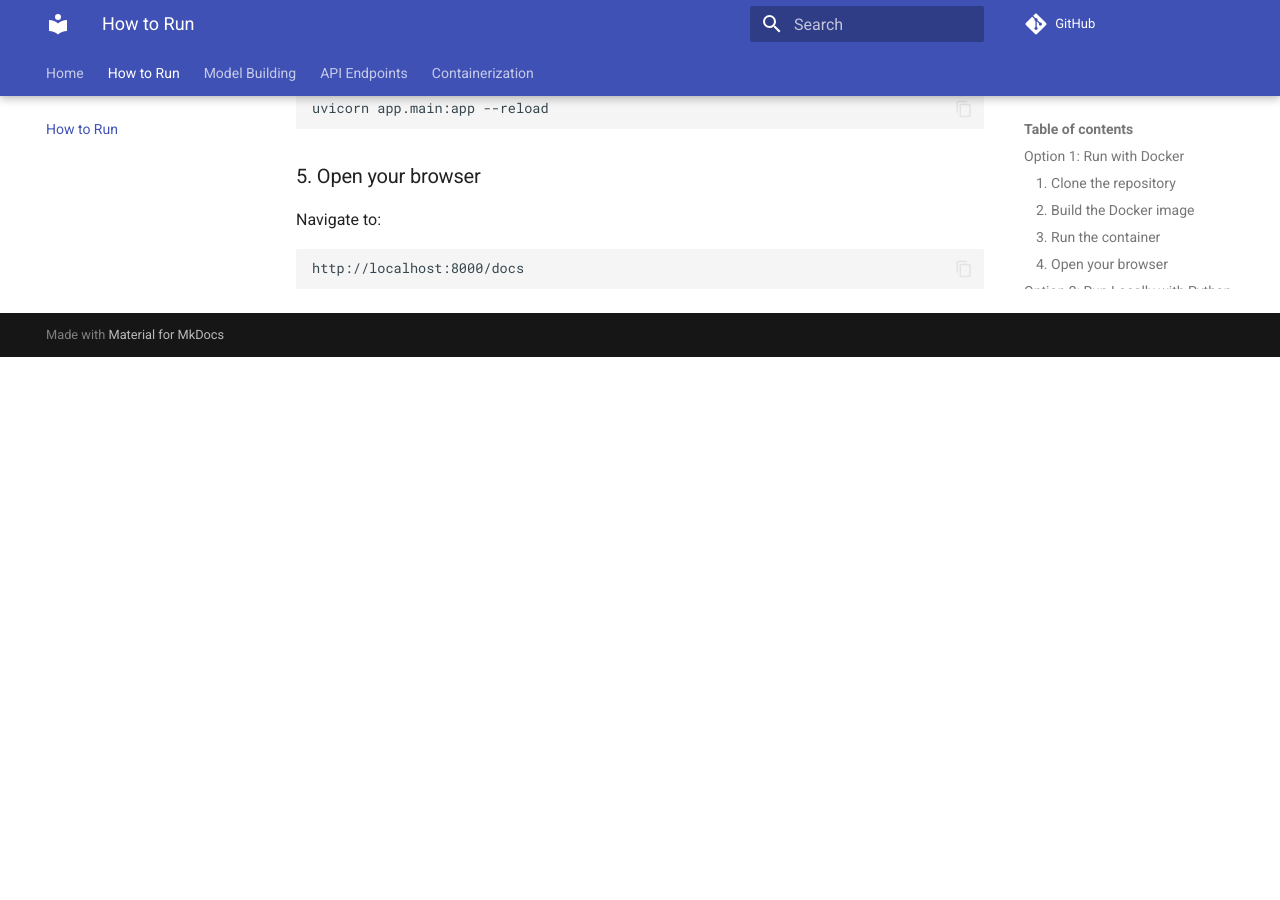
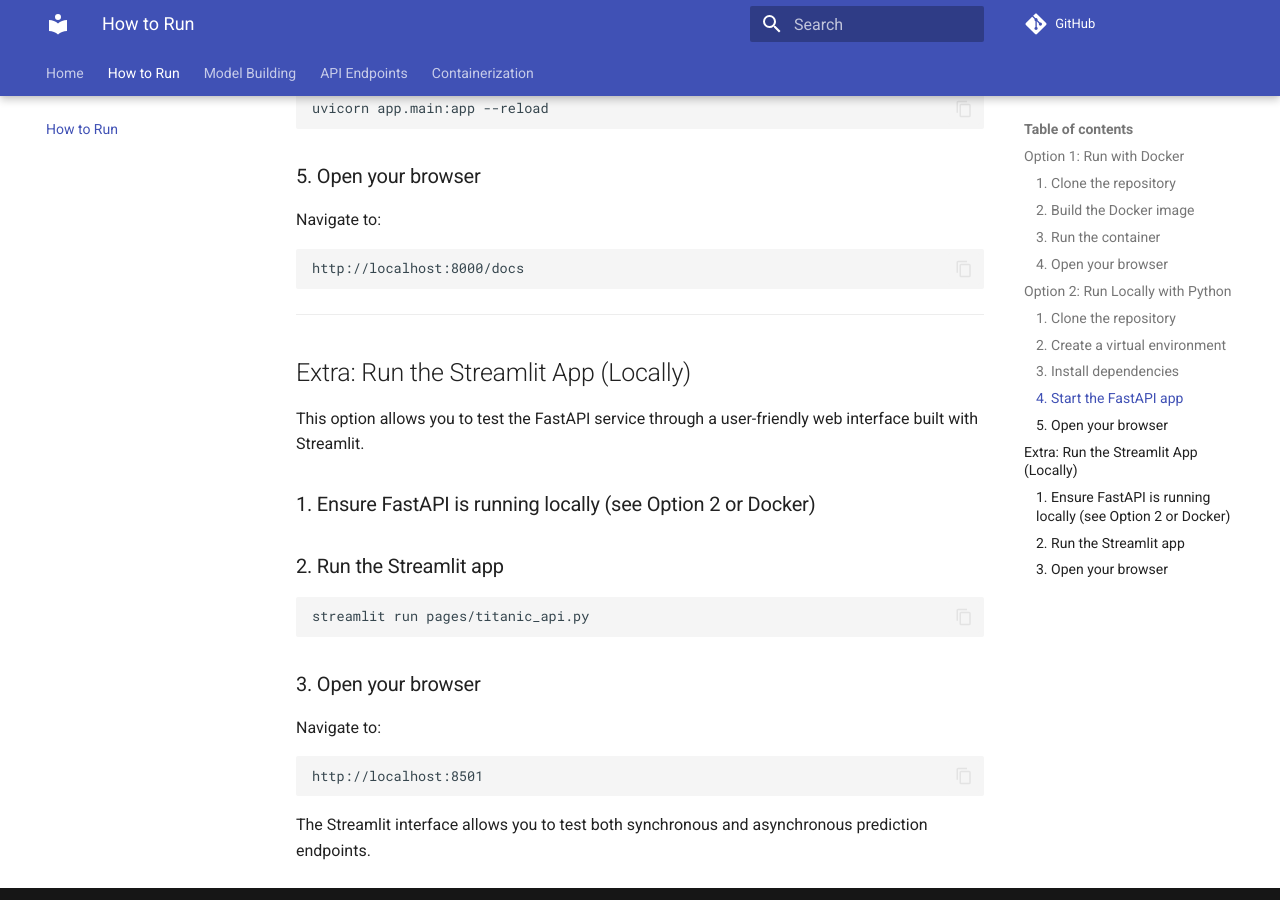
Before and after one commit to rcroegaert/titanic-api, an MkDocs documentation site: the page built from docs/run.md, in a window 1280 px wide and 900 px high, scrolled down 1449 px. Built offline with MkDocs 1.6.1 and Material for MkDocs 9.7.7, drawn with Linux system fonts in a browser that asks for light colours; comment, search, counter and statistics services are not loaded; before the commit the page ends 1806 px from its top, so only the background shows below that.

Commit message:
added streamlit run in docs

````diff
--- a/docs/run.md
+++ b/docs/run.md
@@ -35,7 +35,7 @@ http://localhost:8000/docs
 
 This opens the interactive Swagger UI.
 
----
+------
 
 ## Option 2: Run Locally with Python
 
@@ -72,3 +72,25 @@ Navigate to:
 ```
 http://localhost:8000/docs
 ```
+-------
+
+## Extra: Run the Streamlit App (Locally)
+
+This option allows you to test the FastAPI service through a user-friendly web interface built with Streamlit.
+
+### 1. Ensure FastAPI is running locally (see Option 2 or Docker)
+
+### 2. Run the Streamlit app
+
+```bash
+streamlit run pages/titanic_api.py
+```
+
+### 3. Open your browser
+
+Navigate to:
+```
+http://localhost:8501
+```
+
+The Streamlit interface allows you to test both synchronous and asynchronous prediction endpoints.
````
